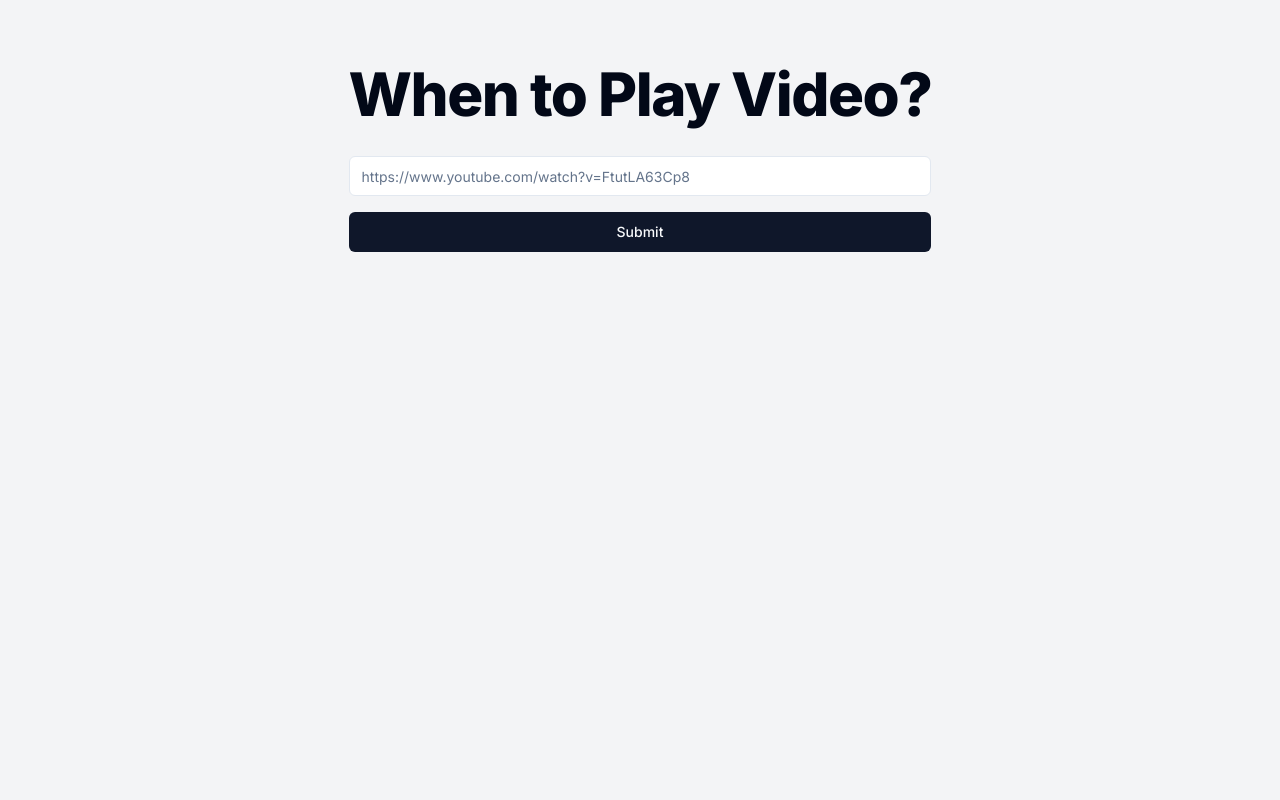
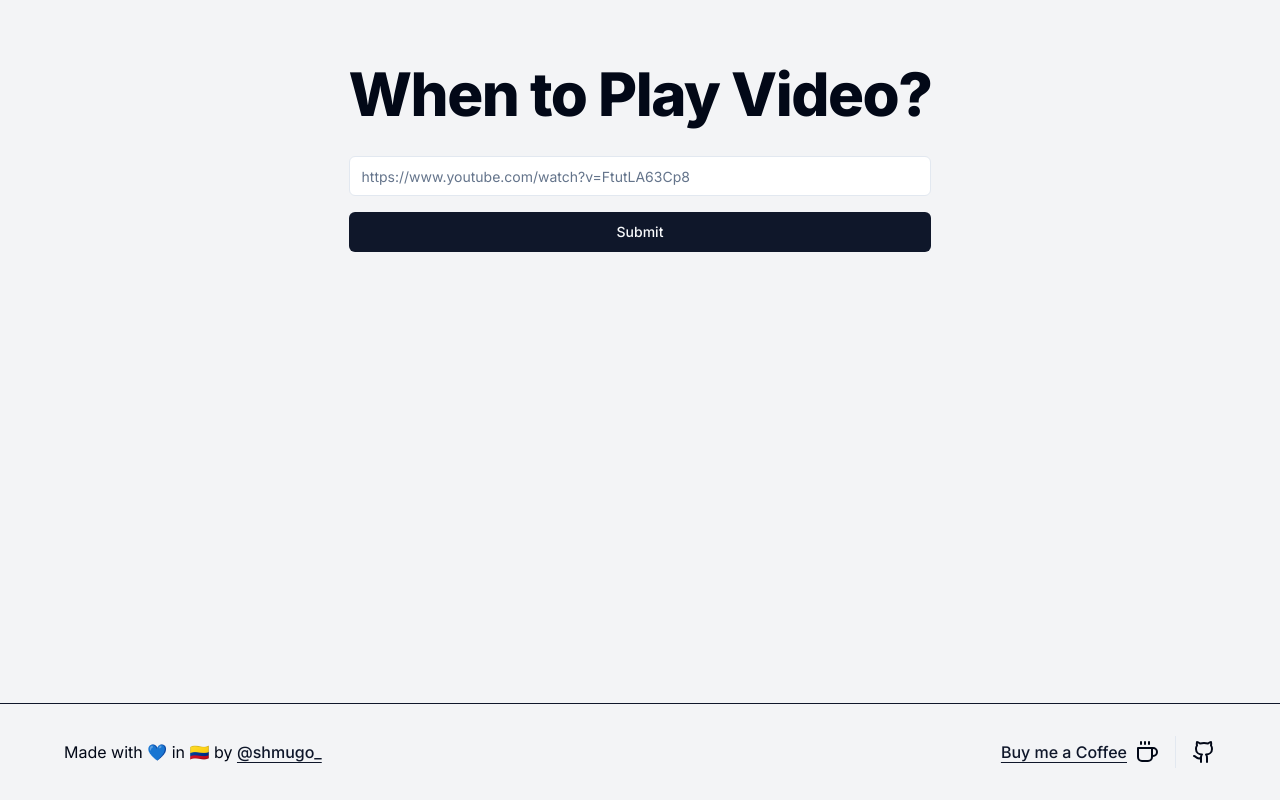
Before and after one commit to shmugoh/whentoplayvideo, a Next.js app: page / in a window 1280 px wide. Built offline with nearby package versions, Linux system fonts and the light colour scheme.

Commit message:
add footer

```diff
--- a/app/page.tsx
+++ b/app/page.tsx
@@ -1,12 +1,17 @@
 "use client";
 
 import React, { useState, useEffect } from "react";
+// import Link from "next/link";
 
 import { InputForm } from "@/components/layout/form";
 import { YouTubeVideoEmbed } from "@/components/layout/video";
 import { TimeSlot } from "@/components/layout/time";
 
 import { calculateTime } from "@/utils/calculateTime";
+
+import { Github, Coffee } from "lucide-react";
+
+import { Separator } from "@/components/ui/separator";
 
 export default function Home() {
   /* Hooks */
@@ -21,8 +26,8 @@ export default function Home() {
   const [second, setSecond] = React.useState(0);
 
   return (
-    <main className="min-h-screen bg-gray-100 p-16">
-      <div className="flex flex-col items-center justify-between space-y-8">
+    <main className="min-h-screen bg-gray-100 flex flex-col">
+      <div className="flex flex-col p-16 items-center justify-between space-y-8 flex-1">
         <div id="headerContainer" className="space-y-8">
           <h1 className="pr-12 lg:pr-0 xl:pr-0 2xl:pr-0 scroll-m-20 text-5xl font-extrabold tracking-tight lg:text-6xl xl:text-6x1 2xl:text6x1 dark:text-white">
             When to Play Video?
@@ -64,6 +69,42 @@ export default function Home() {
           </>
         )}
       </div>
+
+      <Separator className="bg-primary" />
+      <footer className="bg-grey-200 relative mt-auto py-6 md:px-8 md:py-0">
+        <div className="container flex flex-col items-center justify-between gap-4 md:h-24 md:flex-row">
+          <div className="flex flex-wrap justify-center">
+            <ul className="flex items-center space-x-4">
+              <p className="leading-7 [&:not(:first-child)]:mt-6">
+                Made with 💙 in 🇨🇴 by{" "}
+                <a
+                  href="https://twitter.com/shmugo_"
+                  className="font-medium text-primary underline underline-offset-4"
+                >
+                  @shmugo_
+                </a>
+              </p>
+              {/* add noto font emoji later because this font sucks */}
+            </ul>
+          </div>
+
+          <div className="flex items-center space-x-4">
+            <a
+              href="https://ko-fi.com/shmugo"
+              className="flex space-x-2 relative"
+            >
+              <p className="flex font-medium text-primary underline underline-offset-4">
+                Buy me a Coffee
+              </p>
+              <Coffee />
+            </a>
+            <Separator className="h-8" orientation="vertical" />
+            <a href="https://github.com/shmugoh/whentoplayvideo">
+              <Github />
+            </a>
+          </div>
+        </div>
+      </footer>
     </main>
   );
 }
--- /dev/null
+++ b/components/theme-provider.tsx
@@ -0,0 +1,9 @@
+"use client";
+
+import * as React from "react";
+import { ThemeProvider as NextThemesProvider } from "next-themes";
+import { type ThemeProviderProps } from "next-themes/dist/types";
+
+export function ThemeProvider({ children, ...props }: ThemeProviderProps) {
+  return <NextThemesProvider {...props}>{children}</NextThemesProvider>;
+}
--- /dev/null
+++ b/components/ui/separator.tsx
@@ -0,0 +1,31 @@
+"use client"
+
+import * as React from "react"
+import * as SeparatorPrimitive from "@radix-ui/react-separator"
+
+import { cn } from "@/utils"
+
+const Separator = React.forwardRef<
+  React.ElementRef<typeof SeparatorPrimitive.Root>,
+  React.ComponentPropsWithoutRef<typeof SeparatorPrimitive.Root>
+>(
+  (
+    { className, orientation = "horizontal", decorative = true, ...props },
+    ref
+  ) => (
+    <SeparatorPrimitive.Root
+      ref={ref}
+      decorative={decorative}
+      orientation={orientation}
+      className={cn(
+        "shrink-0 bg-border",
+        orientation === "horizontal" ? "h-[1px] w-full" : "h-full w-[1px]",
+        className
+      )}
+      {...props}
+    />
+  )
+)
+Separator.displayName = SeparatorPrimitive.Root.displayName
+
+export { Separator }
--- a/package.json
+++ b/package.json
@@ -1,6 +1,6 @@
 {
   "name": "whentoplayvideo",
-  "version": "0.3.1",
+  "version": "0.3.2",
   "private": true,
   "scripts": {
     "dev": "next dev",
@@ -11,6 +11,7 @@
   "dependencies": {
     "@hookform/resolvers": "^3.3.4",
     "@radix-ui/react-label": "^2.0.2",
+    "@radix-ui/react-separator": "^1.0.3",
     "@radix-ui/react-slot": "^1.0.2",
     "@radix-ui/react-toggle": "^1.0.3",
     "@vercel/analytics": "^1.1.1",
@@ -20,6 +21,7 @@
     "embla-carousel-react": "^8.0.0-rc19",
     "lucide-react": "^0.309.0",
     "next": "14.0.4",
+    "next-themes": "^0.2.1",
     "react": "^18",
     "react-dom": "^18",
     "react-hook-form": "^7.49.3",
```
Also changed, not shown: components/layout/icons.tsx (added, +51 -0 lines), components/layout/label.tsx (deleted), 1 other file (tests, documents, lock files or other folders).
